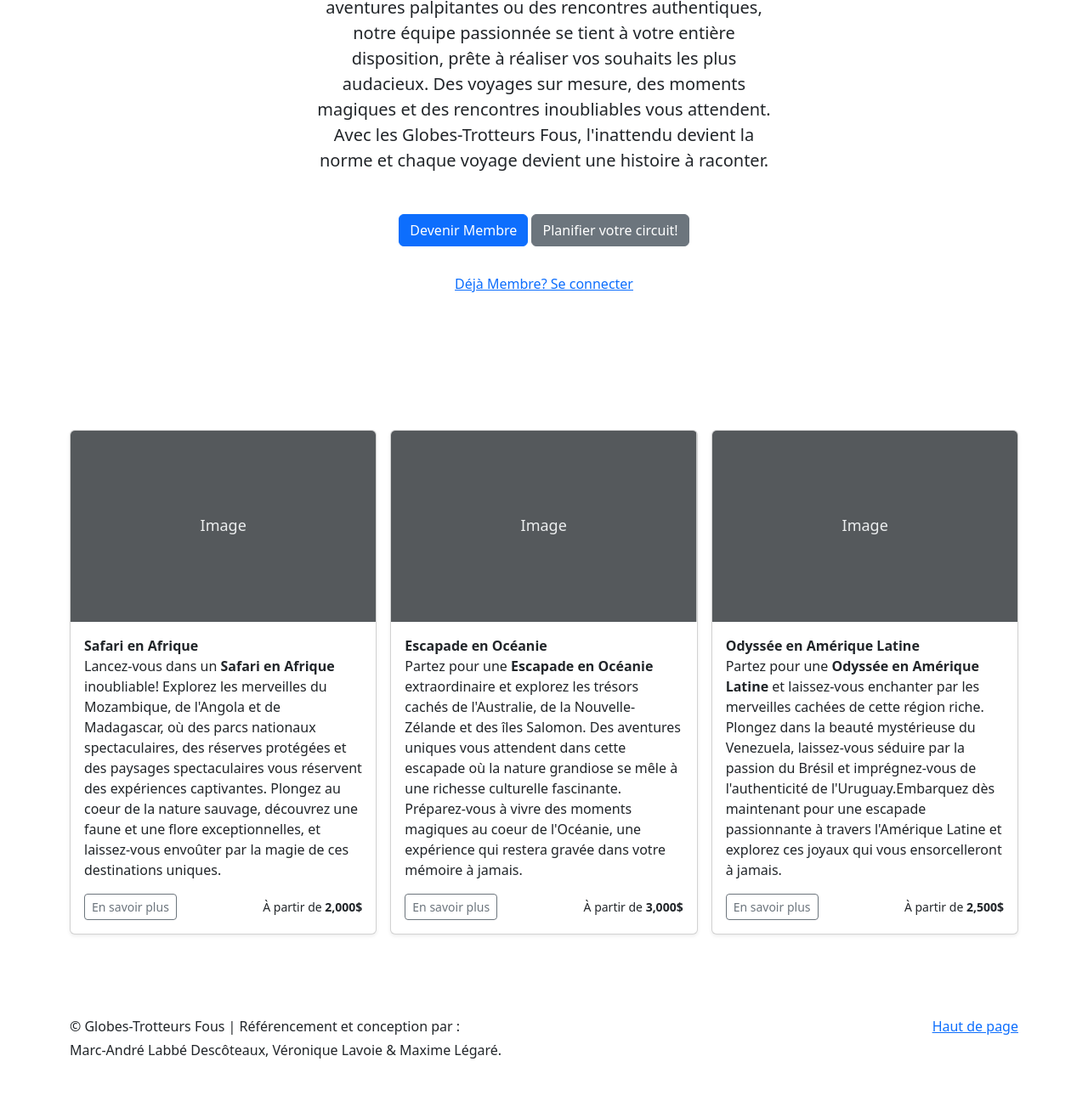
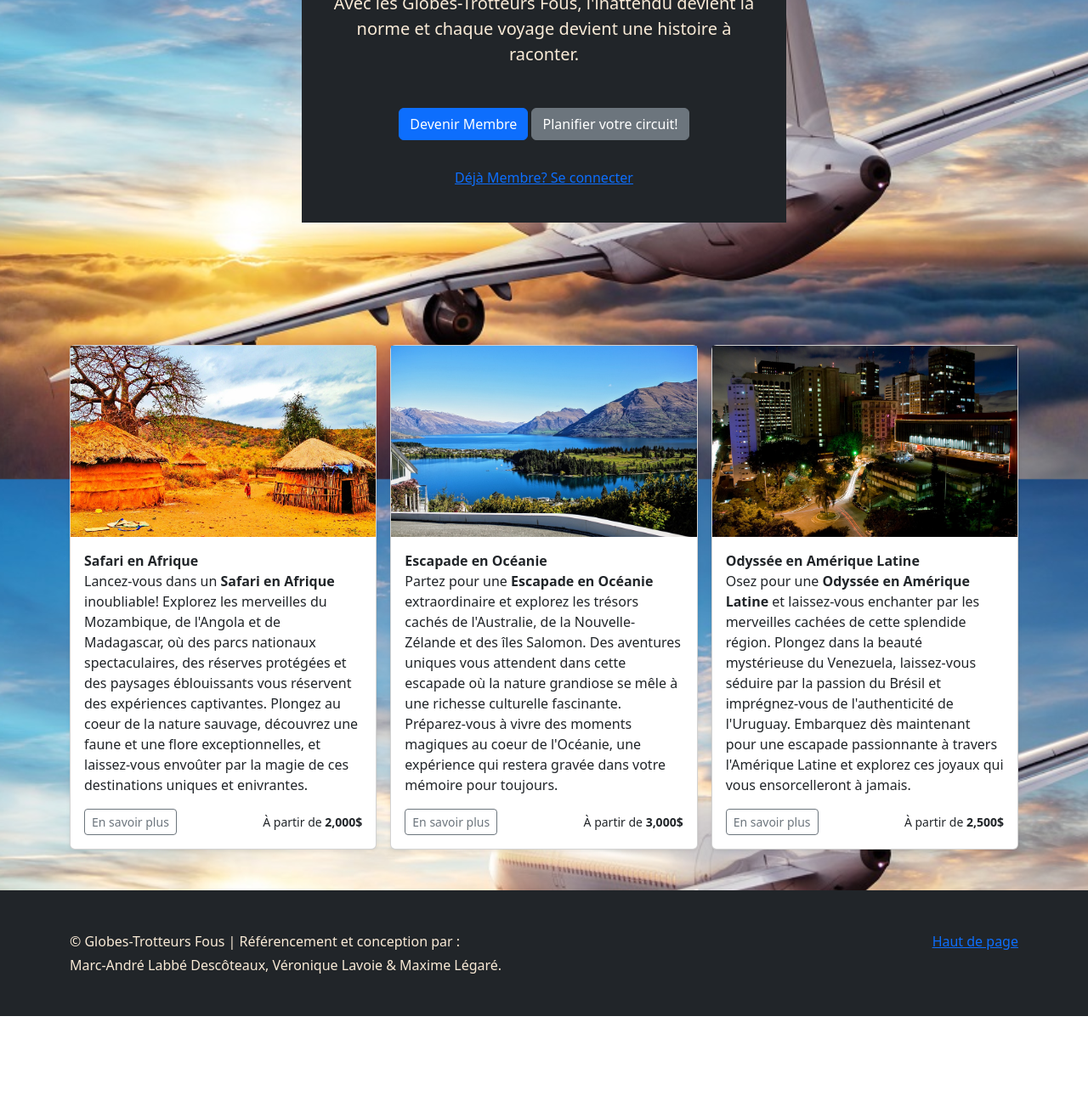
Before and after one commit to maximelegare/circuit_voyages, a website: page app/src/index.html in a window 1280 px wide. Shown: the part 337-1633 px from the top of the page at 85% size. After the commit the page ends 1533 px from the top, so only its background shows below. Drawn offline with nearby package versions, Linux system fonts and the light colour scheme.

Commit message:
Correction txts, ajout img & mise en page.

```diff
--- a/app/src/client/css/style.css
+++ b/app/src/client/css/style.css
@@ -19,6 +19,13 @@
     -moz-user-select: none;
     user-select: none;
   }
+
+  .custom-image {
+    width: 100%;
+    height: 225px;
+    object-fit: cover;
+  }
+
 
   @media (min-width: 768px) {
     .bd-placeholder-img-lg {
@@ -156,3 +163,7 @@ ul {
   margin-top: 50px !important;
   margin-bottom: 0 !important;
 }
+
+h4, h1 {
+  color: rgb(104, 207, 190)
+}
--- a/app/src/index.html
+++ b/app/src/index.html
@@ -10,10 +10,8 @@
 </head>
 
 <!-- À FAIRE :
-        1) Choisir des images sans droits d'auteur et les insérer dans les cadres;
-        2) Finir de personnaliser la partie HEADER (prendre uniquement ce que j'ai besoin dans le code du prof et supprimer le reste),
-        3) Faire les liens de redirection et m'assurer qu'ils fonctionnent;
-        4) Mettre des couleurs plus attrayantes et des images au besoin pour embellir l'apparance.
+        1) Finir de personnaliser la partie HEADER (prendre uniquement ce que j'ai besoin dans le code du prof et supprimer le reste),
+        2) Faire les liens de redirection et m'assurer qu'ils fonctionnent;
 -->
 
 
@@ -104,8 +102,8 @@
     <div class="container">
       <div class="row">
         <div class="col-sm-8 col-md-7 py-4">
-          <h4>About</h4>
-          <p class="text-body-secondary">Add some information about the album below, the author, or any other background context. Make it a few sentences long so folks can pick up some informative tidbits. Then, link them off to some social networking sites or contact information.</p>
+          <h4>À propos de nous</h4>
+          <p class="text-body-secondary">Que ce soit pour des paysages à couper le souffle, des aventures palpitantes ou des rencontres authentiques, notre équipe passionnée se tient à votre entière disposition, prête à réaliser vos souhaits les plus audacieux. Des voyages sur mesure, des moments magiques et des rencontres inoubliables vous attendent.</p>
         </div>
         <div class="col-sm-4 offset-md-1 py-4">
           <h4>Contact</h4>
@@ -139,18 +137,18 @@
 
 
 <!-- DÉBUT DE MAIN -->
-<main>
+<main style="background-image: url('client/img/background_avion.jpg'); background-size: cover; background-repeat: no-repeat; background-position: center center; background-attachment: fixed;">
   <!-- PARTIE CENTRALE : SLOGAN ET PRÉSENTATION DE L'ENTREPRISE-->
   <section class="py-5 mb-0 text-center container custom-section">
     <div class="row py-lg-5">
-      <div class="col-lg-6 col-md-8 mx-auto">
+      <div class="col-lg-6 col-md-8 mx-auto bg-dark" style="color: antiquewhite; padding: 25px;">
         <h1 class="fw-light">Osez l'inconnu et embarquez à bord!</h1>
-        <p class="lead text-body-secondary">Que ce soit pour des paysages à couper le souffle, des aventures palpitantes ou des rencontres authentiques, notre équipe passionnée se tient à votre entière disposition, prête à réaliser vos souhaits les plus audacieux. Des voyages sur mesure, des moments magiques et des rencontres inoubliables vous attendent. Avec les Globes-Trotteurs Fous, l'inattendu devient la norme et chaque voyage devient une histoire à raconter.</p>
+        <p class="lead text-body-secondary">Avec les Globes-Trotteurs Fous, l'inattendu devient la norme et chaque voyage devient une histoire à raconter.</p>
         <br>
         <p>
           <a href="#" class="btn btn-primary my-2">Devenir Membre</a>
           <a href="#" class="btn btn-secondary my-2">Planifier votre circuit!</a> <br><br>
-          <a href="#">Déjà Membre? Se connecter</a> <br>
+          <a href="#" >Déjà Membre? Se connecter</a> <br>
         </p>
       </div>
     </div>
@@ -162,11 +160,11 @@
         <!-- Image du circuit #1 -->
         <div class="col">
             <div class="card shadow-sm">
-              <svg class="bd-placeholder-img card-img-top" width="100%" height="225" xmlns="http://www.w3.org/2000/svg" role="img" aria-label="Placeholder: Thumbnail" preserveAspectRatio="xMidYMid slice" focusable="false"><title>Circuit_1</title><rect width="100%" height="100%" fill="#55595c"/><text x="50%" y="50%" fill="#eceeef" dy=".3em">Image</text></svg>
+              <img src="client/img/Afrique.jpg" alt="Afrique" class="custom-image" />
               <!-- Description du circuit #1 -->
               <div class="card-body">
                 <strong>Safari en Afrique</strong>
-                <p class="card-text">Lancez-vous dans un <strong>Safari en Afrique</strong> inoubliable! Explorez les merveilles du Mozambique, de l'Angola et de Madagascar, où des parcs nationaux spectaculaires, des réserves protégées et des paysages spectaculaires vous réservent des expériences captivantes. Plongez au coeur de la nature sauvage, découvrez une faune et une flore exceptionnelles, et laissez-vous envoûter par la magie de ces destinations uniques. </p>
+                <p class="card-text">Lancez-vous dans un <strong>Safari en Afrique</strong> inoubliable! Explorez les merveilles du Mozambique, de l'Angola et de Madagascar, où des parcs nationaux spectaculaires, des réserves protégées et des paysages éblouissants vous réservent des expériences captivantes. Plongez au coeur de la nature sauvage, découvrez une faune et une flore exceptionnelles, et laissez-vous envoûter par la magie de ces destinations uniques et enivrantes. </p>
                 <div class="d-flex justify-content-between align-items-center">
                   <!-- Bouton "En savoir plus" -->
                   <div class="btn-group">
@@ -181,11 +179,11 @@
         <!-- Image du circuit #2 -->
         <div class="col">
             <div class="card shadow-sm">
-              <svg class="bd-placeholder-img card-img-top" width="100%" height="225" xmlns="http://www.w3.org/2000/svg" role="img" aria-label="Placeholder: Thumbnail" preserveAspectRatio="xMidYMid slice" focusable="false"><title>Circuit_2</title><rect width="100%" height="100%" fill="#55595c"/><text x="50%" y="50%" fill="#eceeef" dy=".3em">Image</text></svg>
+              <img src="client/img/Oceanie.jpg" alt="Oceanie" class="custom-image" />
               <!-- Description du circuit #2 -->
               <div class="card-body">
                 <strong>Escapade en Océanie</strong>
-                <p class="card-text">Partez pour une <strong>Escapade en Océanie</strong> extraordinaire et explorez les trésors cachés de l'Australie, de la Nouvelle-Zélande et des îles Salomon. Des aventures uniques vous attendent dans cette escapade où la nature grandiose se mêle à une richesse culturelle fascinante. Préparez-vous à vivre des moments magiques au coeur de l'Océanie, une expérience qui restera gravée dans votre mémoire à jamais.</p>
+                <p class="card-text">Partez pour une <strong>Escapade en Océanie</strong> extraordinaire et explorez les trésors cachés de l'Australie, de la Nouvelle-Zélande et des îles Salomon. Des aventures uniques vous attendent dans cette escapade où la nature grandiose se mêle à une richesse culturelle fascinante. Préparez-vous à vivre des moments magiques au coeur de l'Océanie, une expérience qui restera gravée dans votre mémoire pour toujours.</p>
                 <div class="d-flex justify-content-between align-items-center">
                   <!-- Bouton "En savoir plus" -->
                   <div class="btn-group">
@@ -200,11 +198,11 @@
         <!-- Image du circuit #3 -->
         <div class="col">
           <div class="card shadow-sm">
-            <svg class="bd-placeholder-img card-img-top" width="100%" height="225" xmlns="http://www.w3.org/2000/svg" role="img" aria-label="Placeholder: Thumbnail" preserveAspectRatio="xMidYMid slice" focusable="false"><title>Circuit_3</title><rect width="100%" height="100%" fill="#55595c"/><text x="50%" y="50%" fill="#eceeef" dy=".3em">Image</text></svg>
+            <img src="client/img/Amerique_Latine.jpg" alt="Amerique_Latine" class="custom-image" />
             <!-- Description du circuit #3 -->
             <div class="card-body">
               <strong>Odyssée en Amérique Latine</strong>
-              <p class="card-text">Partez pour une <strong>Odyssée en Amérique Latine</strong> et laissez-vous enchanter par les merveilles cachées de cette région riche. Plongez dans la beauté mystérieuse du Venezuela, laissez-vous séduire par la passion du Brésil et imprégnez-vous de l'authenticité de l'Uruguay.Embarquez dès maintenant pour une escapade passionnante à travers l'Amérique Latine et explorez ces joyaux qui vous ensorcelleront à jamais.</p>
+              <p class="card-text">Osez pour une <strong>Odyssée en Amérique Latine</strong> et laissez-vous enchanter par les merveilles cachées de cette splendide région. Plongez dans la beauté mystérieuse du Venezuela, laissez-vous séduire par la passion du Brésil et imprégnez-vous de l'authenticité de l'Uruguay. Embarquez dès maintenant pour une escapade passionnante à travers l'Amérique Latine et explorez ces joyaux qui vous ensorcelleront à jamais.</p>
               <div class="d-flex justify-content-between align-items-center">
                 <!-- Bouton "En savoir plus" -->
                 <div class="btn-group">
@@ -224,7 +222,7 @@
 
 
 <!-- DÉBUT DE FOOTER -->
-<footer class="text-body-secondary py-5">
+<footer class="text-body-secondary py-5 bg-dark" style="color: antiquewhite;">
   <div class="container">
     <!-- Lien haut de page -->
     <p class="float-end mb-1">
```
Also changed, not shown: app/src/client/img/Afrique.jpg (added), app/src/client/img/Amerique_Latine.jpg (added), app/src/client/img/Oceanie.jpg (added), app/src/client/img/background_avion.jpg (added).
